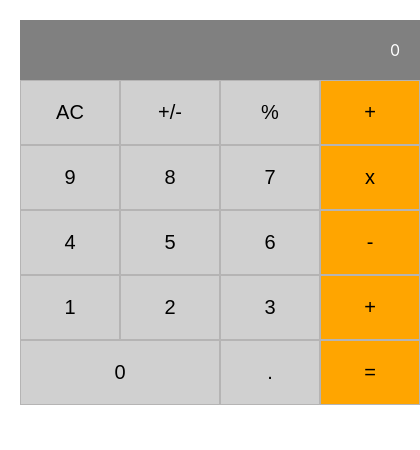
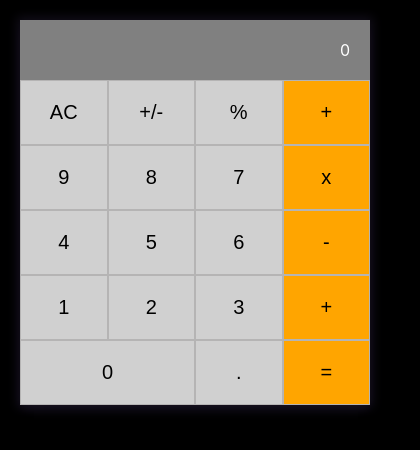
Before and after one commit to anas599/Calculator-, a React (Create React App) app: page / in a window 390 px wide. Shown: the top 450 px of the page, 420 px wide, since content can reach past the window. Built offline with nearby package versions, Linux system fonts and the light colour scheme.

Commit message:
Add styles and mobile responsive

```diff
--- a/src/App.css
+++ b/src/App.css
@@ -1,6 +1,14 @@
+body {
+  background-color: black;
+}
+
 .main {
   margin: 20px;
   width: 400px;
+  box-shadow:
+    rgb(45 35 66 / 40%) 0 0 10px 3px,
+    rgb(45 35 66 / 30%) 0 7px 13px -3px,
+    rgb(58 65 111 / 50%) 0 -3px 0 inset;
 }
 
 .mainKeyPad {
@@ -51,3 +59,10 @@
 .extra2 {
   grid-area: 5 / 1 / 6 / 3;
 }
+
+#root {
+  display: flex;
+  align-content: center;
+  justify-content: center;
+  align-items: center;
+}
```
